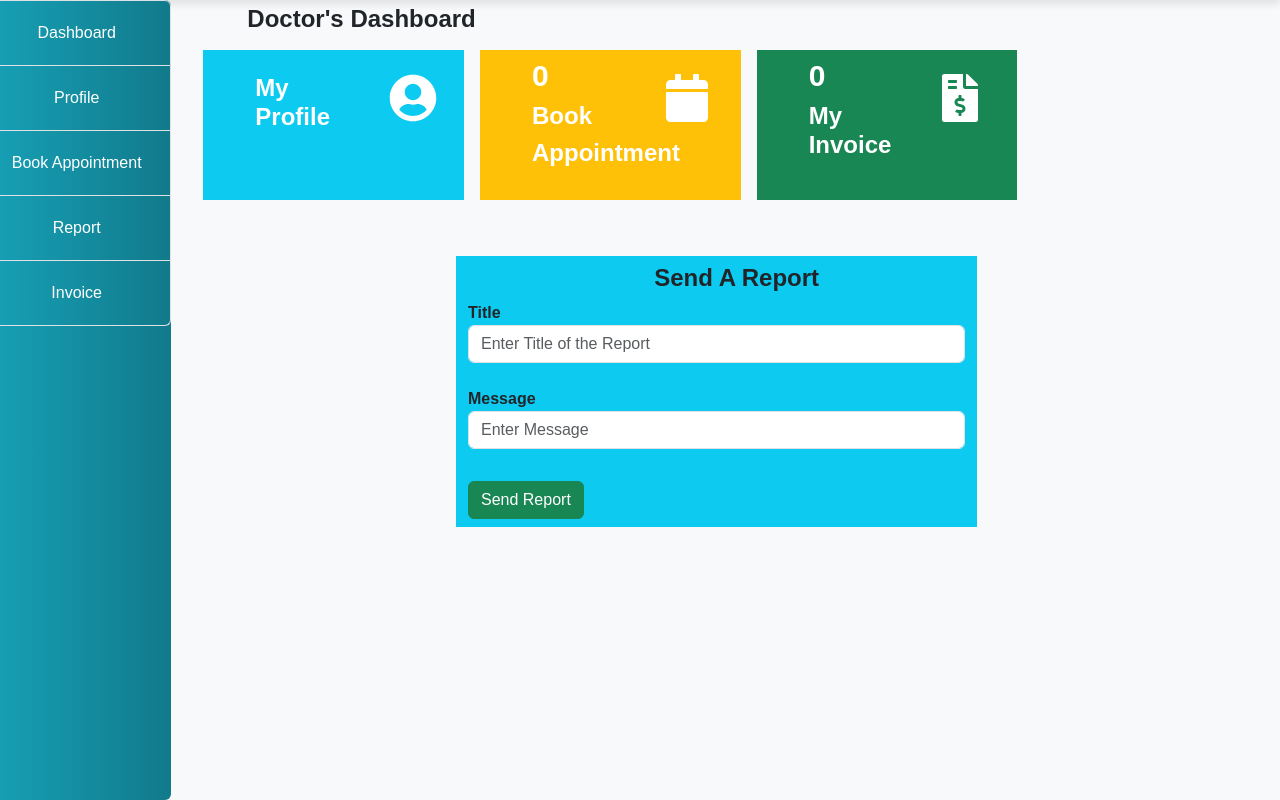
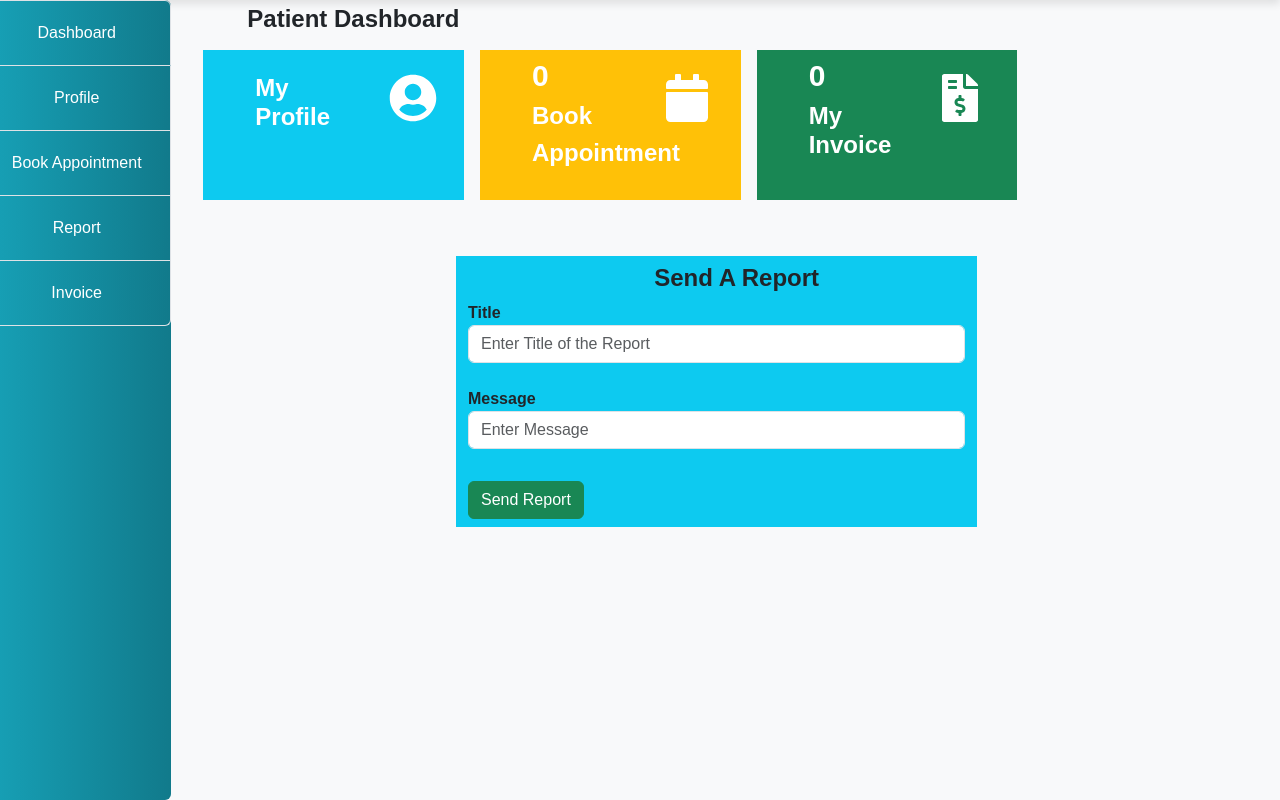
Before and after one commit to Jay1811004/Medisync-A-website-for-Hospital-Management-System_22CS008_22CS014, a PHP site: page /patient/index.php in a window 1280 px wide. Shown: the part 59-859 px from the top of the page. Run offline with PHP 8.4, Linux system fonts and the light colour scheme; some libraries are stand-ins or nearby versions.

Commit message:
Update index.php

```diff
--- a/Hospital/patient/index.php
+++ b/Hospital/patient/index.php
@@ -25,7 +25,7 @@ session_start();
                 </div>
                 <div class="col-md-10">
                     <div class="container-fluid">
-                        <h5>Doctor's Dashboard</h5>
+                        <h5>Patient Dashboard</h5>
                         <div class="col-md-12">
                             <div class="row">
                                 <div class="col-md-3 my-2 bg-info mx-2" style="height: 150px;">
```
